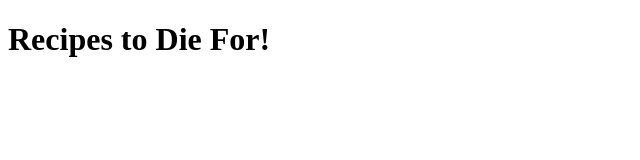
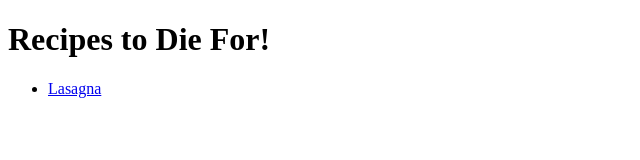
Before and after one commit to Mady-T/odin-recipes, a plain HTML site: page index.html in a window 1280 px wide. Shown: the full height of the page, 0-640 px from the left. Drawn offline with Linux system fonts and the light colour scheme.

Commit message:
Add lasagna.html

```diff
--- a/index.html
+++ b/index.html
@@ -6,6 +6,7 @@
 </head>
 <body>
     <h1>Recipes to Die For!</h1>
-
+    <ul>
+        <li><a href="./lasagna.html">Lasagna</a></li>
 </body>
 </html>
```
Also changed, not shown: lasagna.html (added, +10 -0 lines).
